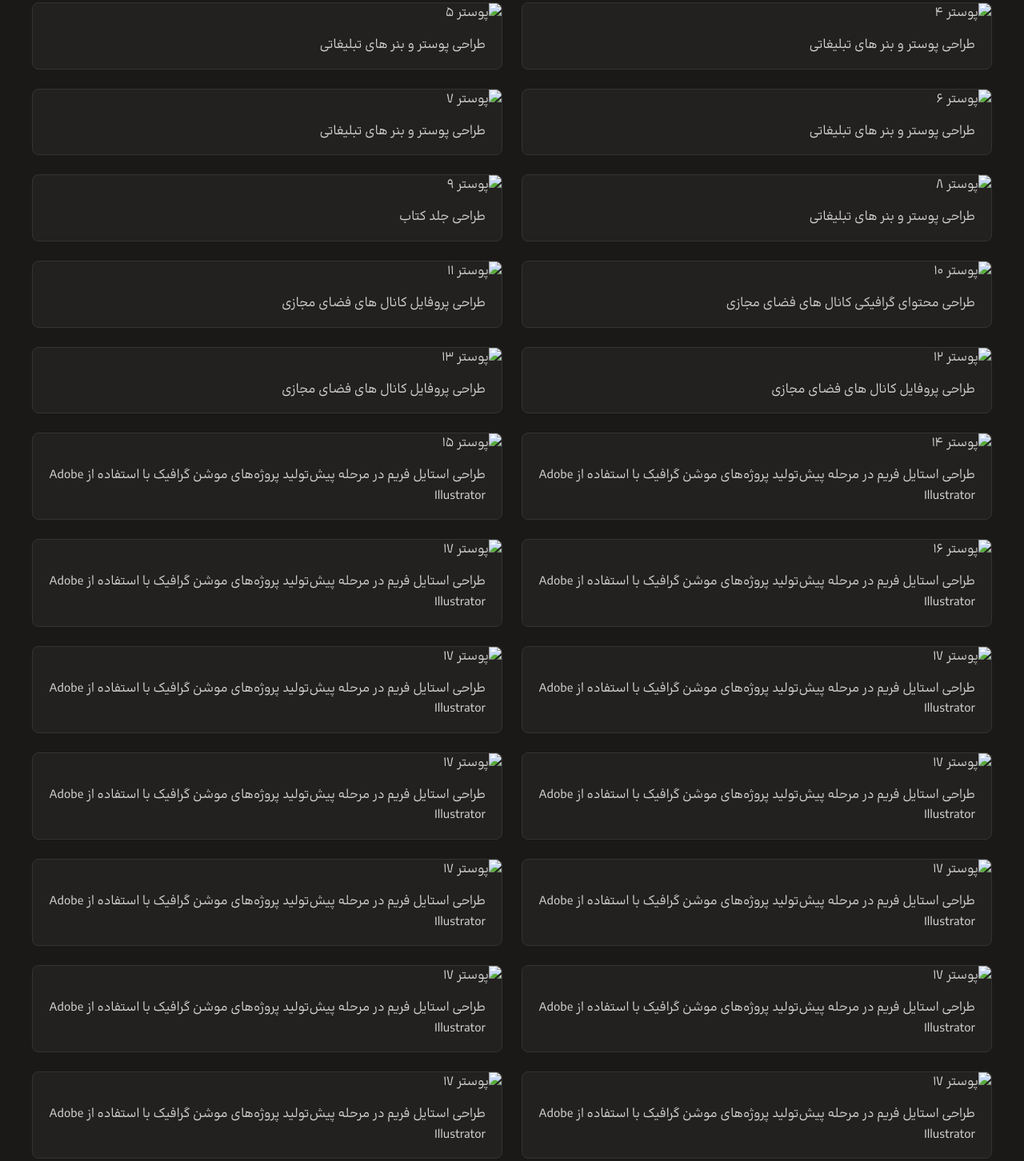
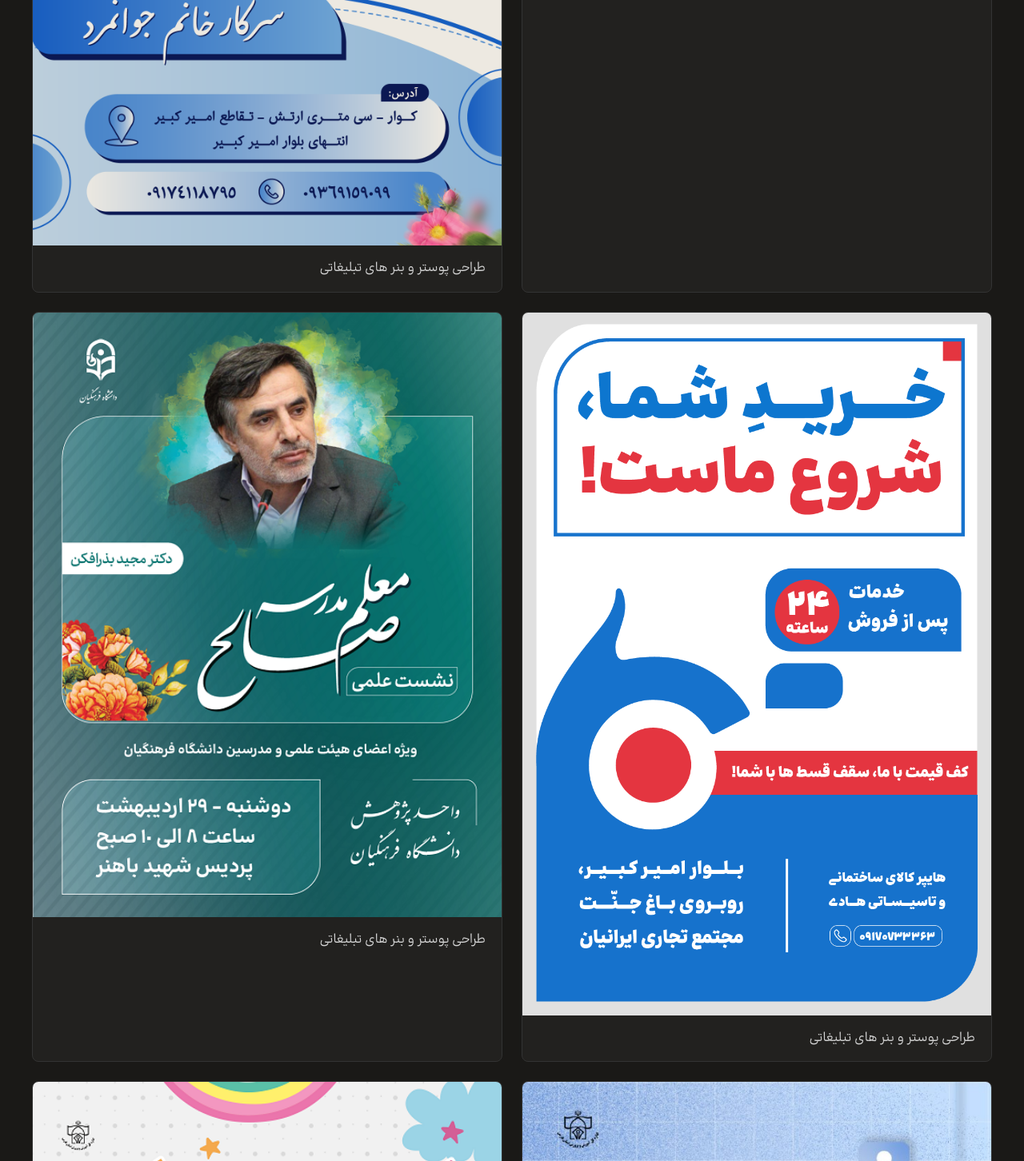
Before and after one commit to moalemyar/motion-resume, a plain HTML site: page artworks/index.html in a window 1280 px wide. Shown: the part 1767-3219 px from the top of the page at 80% size. Drawn offline with Linux system fonts and the light colour scheme.

Commit message:
Update index.html

```diff
--- a/artworks/index.html
+++ b/artworks/index.html
@@ -46,7 +46,7 @@
 
             <!-- START: Poster 3 -->
             <div class="poster-item">
-                <img src="images/3.png" alt="پوستر ۳">
+                <img src="/images/3.png" alt="پوستر ۳">
                 <div class="poster-info">
                     <p>طراحی پوستر و بنر های تبلیغاتی</p>
                 </div>
@@ -55,7 +55,7 @@
 
             <!-- START: Poster 4 -->
             <div class="poster-item">
-                <img src="images/4.png" alt="پوستر ۴">
+                <img src="/images/4.png" alt="پوستر ۴">
                 <div class="poster-info">
                     <p>طراحی پوستر و بنر های تبلیغاتی</p>
                 </div>
@@ -64,7 +64,7 @@
 
              <!-- START: Poster 5 -->
             <div class="poster-item">
-                <img src="images/5.png" alt="پوستر ۵">
+                <img src="/images/5.png" alt="پوستر ۵">
                 <div class="poster-info">
                     <p>طراحی پوستر و بنر های تبلیغاتی</p>
                 </div>
@@ -73,7 +73,7 @@
 
              <!-- START: Poster 6 -->
             <div class="poster-item">
-                <img src="images/6.jpg" alt="پوستر ۶">
+                <img src="/images/6.jpg" alt="پوستر ۶">
                 <div class="poster-info">
                     <p>طراحی پوستر و بنر های تبلیغاتی</p>
                 </div>
@@ -82,7 +82,7 @@
 
              <!-- START: Poster 7 -->
             <div class="poster-item">
-                <img src="images/7.png" alt="پوستر ۷">
+                <img src="/images/7.png" alt="پوستر ۷">
                 <div class="poster-info">
                     <p>طراحی پوستر و بنر های تبلیغاتی</p>
                 </div>
@@ -91,7 +91,7 @@
 
              <!-- START: Poster 8 -->
             <div class="poster-item">
-                <img src="images/8.png" alt="پوستر ۸">
+                <img src="/images/8.png" alt="پوستر ۸">
                 <div class="poster-info">
                     <p>طراحی پوستر و بنر های تبلیغاتی</p>
                 </div>
@@ -100,7 +100,7 @@
 
              <!-- START: Poster 9 -->
             <div class="poster-item">
-                <img src="images/9.png" alt="پوستر ۹">
+                <img src="/images/9.png" alt="پوستر ۹">
                 <div class="poster-info">
                     <p>طراحی جلد کتاب</p>
                 </div>
@@ -109,7 +109,7 @@
 
              <!-- START: Poster 10 -->
             <div class="poster-item">
-                <img src="images/10.png" alt="پوستر ۱۰">
+                <img src="/images/10.png" alt="پوستر ۱۰">
                 <div class="poster-info">
                     <p>طراحی محتوای گرافیکی کانال های فضای مجازی</p>
                 </div>
@@ -118,7 +118,7 @@
 
              <!-- START: Poster 11 -->
             <div class="poster-item">
-                <img src="images/11.png" alt="پوستر ۱۱">
+                <img src="/images/11.png" alt="پوستر ۱۱">
                 <div class="poster-info">
                     <p>طراحی پروفایل کانال های فضای مجازی</p>
                 </div>
@@ -127,7 +127,7 @@
 
              <!-- START: Poster 12 -->
             <div class="poster-item">
-                <img src="images/12.png" alt="پوستر ۱۲">
+                <img src="/images/12.png" alt="پوستر ۱۲">
                 <div class="poster-info">
                     <p>طراحی پروفایل کانال های فضای مجازی</p>
                 </div>
@@ -136,7 +136,7 @@
 
              <!-- START: Poster 13 -->
             <div class="poster-item">
-                <img src="images/13.jpg" alt="پوستر ۱۳">
+                <img src="/images/13.jpg" alt="پوستر ۱۳">
                 <div class="poster-info">
                     <p>طراحی پروفایل کانال های فضای مجازی</p>
                 </div>
@@ -145,7 +145,7 @@
 
              <!-- START: Poster 14 -->
             <div class="poster-item">
-                <img src="images/14.png" alt="پوستر ۱۴">
+                <img src="/images/14.png" alt="پوستر ۱۴">
                 <div class="poster-info">
                     <p> طراحی استایل فریم در مرحله پیش‌تولید پروژه‌های موشن گرافیک با استفاده از Adobe Illustrator</p>
                 </div>
@@ -154,7 +154,7 @@
 
              <!-- START: Poster 15 -->
             <div class="poster-item">
-                <img src="images/15.png" alt="پوستر ۱۵">
+                <img src="/images/15.png" alt="پوستر ۱۵">
                 <div class="poster-info">
                     <p> طراحی استایل فریم در مرحله پیش‌تولید پروژه‌های موشن گرافیک با استفاده از Adobe Illustrator</p>
                 </div>
@@ -163,7 +163,7 @@
 
              <!-- START: Poster 16 -->
             <div class="poster-item">
-                <img src="images/16.png" alt="پوستر ۱۶">
+                <img src="/images/16.png" alt="پوستر ۱۶">
                 <div class="poster-info">
                     <p> طراحی استایل فریم در مرحله پیش‌تولید پروژه‌های موشن گرافیک با استفاده از Adobe Illustrator</p>
                 </div>
@@ -172,7 +172,7 @@
 
              <!-- START: Poster 17 -->
             <div class="poster-item">
-                <img src="images/17.png" alt="پوستر ۱۷">
+                <img src="/images/17.png" alt="پوستر ۱۷">
                 <div class="poster-info">
                     <p> طراحی استایل فریم در مرحله پیش‌تولید پروژه‌های موشن گرافیک با استفاده از Adobe Illustrator</p>
                 </div>
@@ -181,7 +181,7 @@
 
             <!-- START: Poster 17 -->
             <div class="poster-item">
-                <img src="images/18.png" alt="پوستر ۱۷">
+                <img src="/images/18.png" alt="پوستر ۱۷">
                 <div class="poster-info">
                     <p> طراحی استایل فریم در مرحله پیش‌تولید پروژه‌های موشن گرافیک با استفاده از Adobe Illustrator</p>
                 </div>
@@ -190,7 +190,7 @@
 
             <!-- START: Poster 17 -->
             <div class="poster-item">
-                <img src="images/19.png" alt="پوستر ۱۷">
+                <img src="/images/19.png" alt="پوستر ۱۷">
                 <div class="poster-info">
                     <p> طراحی استایل فریم در مرحله پیش‌تولید پروژه‌های موشن گرافیک با استفاده از Adobe Illustrator</p>
                 </div>
@@ -199,7 +199,7 @@
 
             <!-- START: Poster 17 -->
             <div class="poster-item">
-                <img src="images/20.png" alt="پوستر ۱۷">
+                <img src="/images/20.png" alt="پوستر ۱۷">
                 <div class="poster-info">
                     <p> طراحی استایل فریم در مرحله پیش‌تولید پروژه‌های موشن گرافیک با استفاده از Adobe Illustrator</p>
                 </div>
@@ -208,7 +208,7 @@
 
             <!-- START: Poster 17 -->
             <div class="poster-item">
-                <img src="images/21.png" alt="پوستر ۱۷">
+                <img src="/images/21.png" alt="پوستر ۱۷">
                 <div class="poster-info">
                     <p> طراحی استایل فریم در مرحله پیش‌تولید پروژه‌های موشن گرافیک با استفاده از Adobe Illustrator</p>
                 </div>
@@ -217,7 +217,7 @@
 
             <!-- START: Poster 17 -->
             <div class="poster-item">
-                <img src="images/22.png" alt="پوستر ۱۷">
+                <img src="/images/22.png" alt="پوستر ۱۷">
                 <div class="poster-info">
                     <p> طراحی استایل فریم در مرحله پیش‌تولید پروژه‌های موشن گرافیک با استفاده از Adobe Illustrator</p>
                 </div>
@@ -226,7 +226,7 @@
 
             <!-- START: Poster 17 -->
             <div class="poster-item">
-                <img src="images/23.png" alt="پوستر ۱۷">
+                <img src="/images/23.png" alt="پوستر ۱۷">
                 <div class="poster-info">
                     <p> طراحی استایل فریم در مرحله پیش‌تولید پروژه‌های موشن گرافیک با استفاده از Adobe Illustrator</p>
                 </div>
@@ -235,7 +235,7 @@
 
             <!-- START: Poster 17 -->
             <div class="poster-item">
-                <img src="images/24.png" alt="پوستر ۱۷">
+                <img src="/images/24.png" alt="پوستر ۱۷">
                 <div class="poster-info">
                     <p> طراحی استایل فریم در مرحله پیش‌تولید پروژه‌های موشن گرافیک با استفاده از Adobe Illustrator</p>
                 </div>
@@ -244,7 +244,7 @@
 
             <!-- START: Poster 17 -->
             <div class="poster-item">
-                <img src="images/25.png" alt="پوستر ۱۷">
+                <img src="/images/25.png" alt="پوستر ۱۷">
                 <div class="poster-info">
                     <p> طراحی استایل فریم در مرحله پیش‌تولید پروژه‌های موشن گرافیک با استفاده از Adobe Illustrator</p>
                 </div>
@@ -253,7 +253,7 @@
 
             <!-- START: Poster 17 -->
             <div class="poster-item">
-                <img src="images/26.png" alt="پوستر ۱۷">
+                <img src="/images/26.png" alt="پوستر ۱۷">
                 <div class="poster-info">
                     <p> طراحی استایل فریم در مرحله پیش‌تولید پروژه‌های موشن گرافیک با استفاده از Adobe Illustrator</p>
                 </div>
@@ -262,7 +262,7 @@
 
             <!-- START: Poster 17 -->
             <div class="poster-item">
-                <img src="images/27.png" alt="پوستر ۱۷">
+                <img src="/images/27.png" alt="پوستر ۱۷">
                 <div class="poster-info">
                     <p> طراحی استایل فریم در مرحله پیش‌تولید پروژه‌های موشن گرافیک با استفاده از Adobe Illustrator</p>
                 </div>
```
